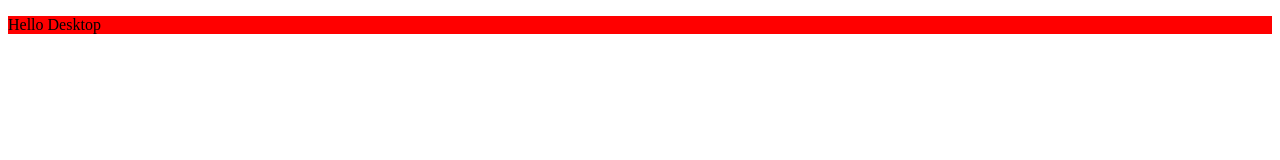
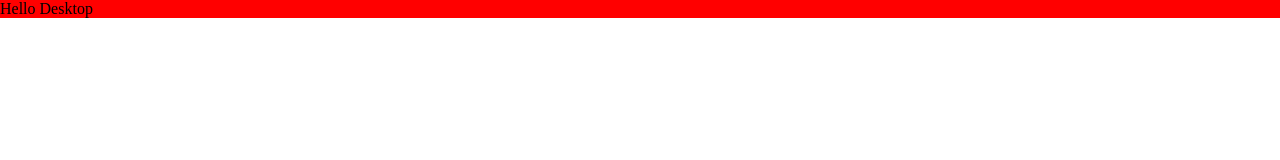
Before and after one commit to alexalemanhdz/simpler, a React app: page public/index.html in a window 1280 px wide. Built offline with nearby package versions, Linux system fonts and the light colour scheme.

Commit message:
Added basic styles to html

```diff
--- a/public/index.html
+++ b/public/index.html
@@ -3,6 +3,16 @@
   <head>
     <title>Welcome to the Internet</title>
   </head>
+  <style>
+    * {
+      padding: 0;
+      margin: 0;
+    }
+    html, body {
+      height: 100%;
+      width: 100%;
+    }
+  </style>
   <body>
     <id id="root"></id>
   </body>
```
